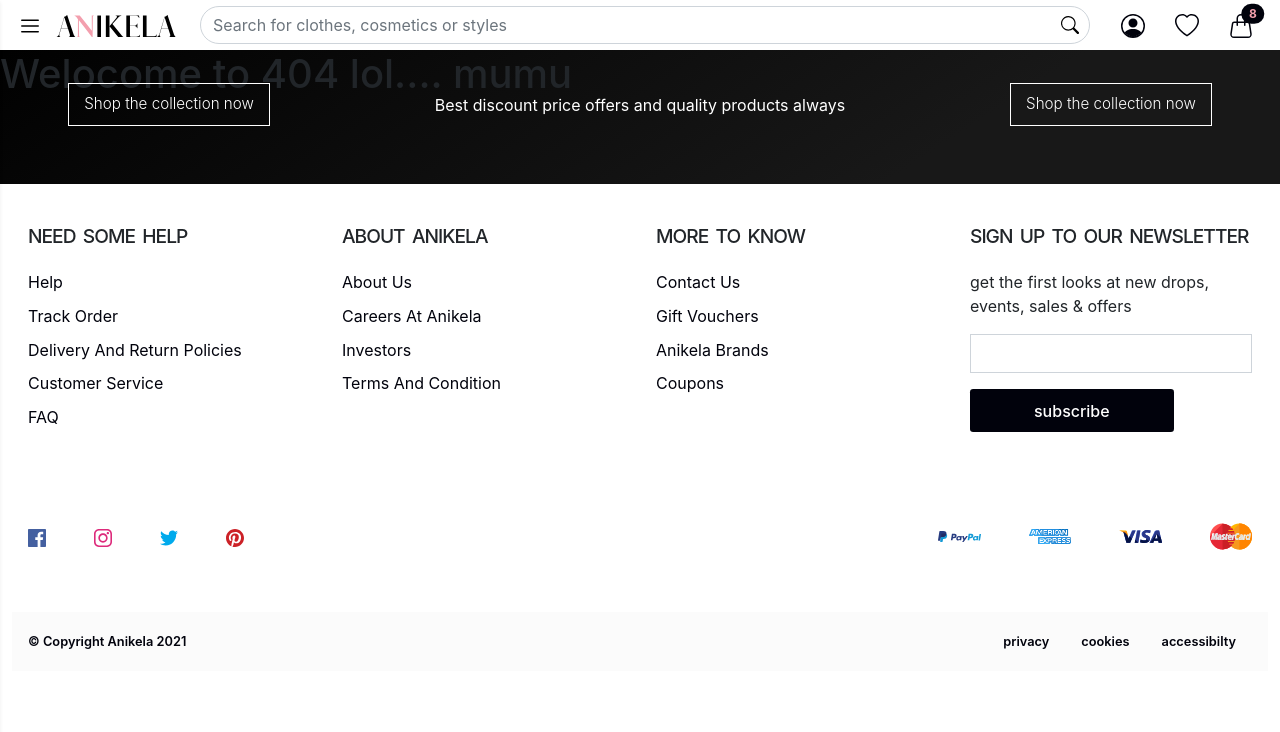
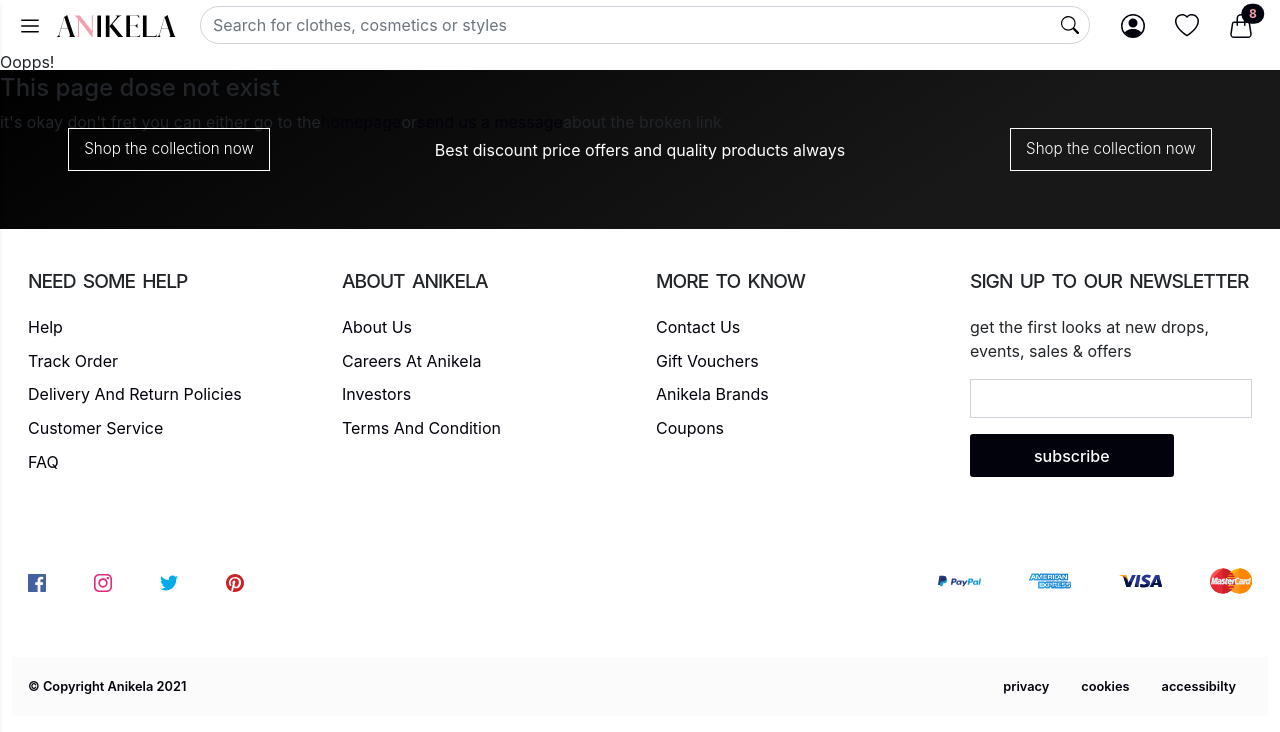
Before and after one commit to Coast-Information-Technology/anikela-ecommerce-customers-frontend, a React (Create React App) app: page /dashboard in a window 1280 px wide. Shown: the top 732 px of the page. Built offline with nearby package versions, Linux system fonts and the light colour scheme.

Commit message:
added simple 404 structure

```diff
--- a/src/pages/FourZeroFour.tsx
+++ b/src/pages/FourZeroFour.tsx
@@ -1,10 +1,26 @@
-import React from "react";
+import React, { CSSProperties } from "react";
+import { Link } from "react-router-dom";
 
 const FourZeroFour: React.FC = () => {
   return (
-    <div>
-      <h1> Welocome to 404 lol.... mumu</h1>
-    </div>
+    <section className="404">
+      <span className="404-exclamation">Oopps!</span>
+
+      <div className="404-content">
+        <h4 className="404-content__heading">This page dose not exist</h4>
+        <p className="404-content__lead">
+          it's okay don't fret you can either go to the
+          <Link to="/" className="404-content__link">
+            homepage
+          </Link>
+          or
+          <Link to="/" className="404-content__link">
+            send us a message
+          </Link>
+          about the broken link
+        </p>
+      </div>
+    </section>
   );
 };
 
```
